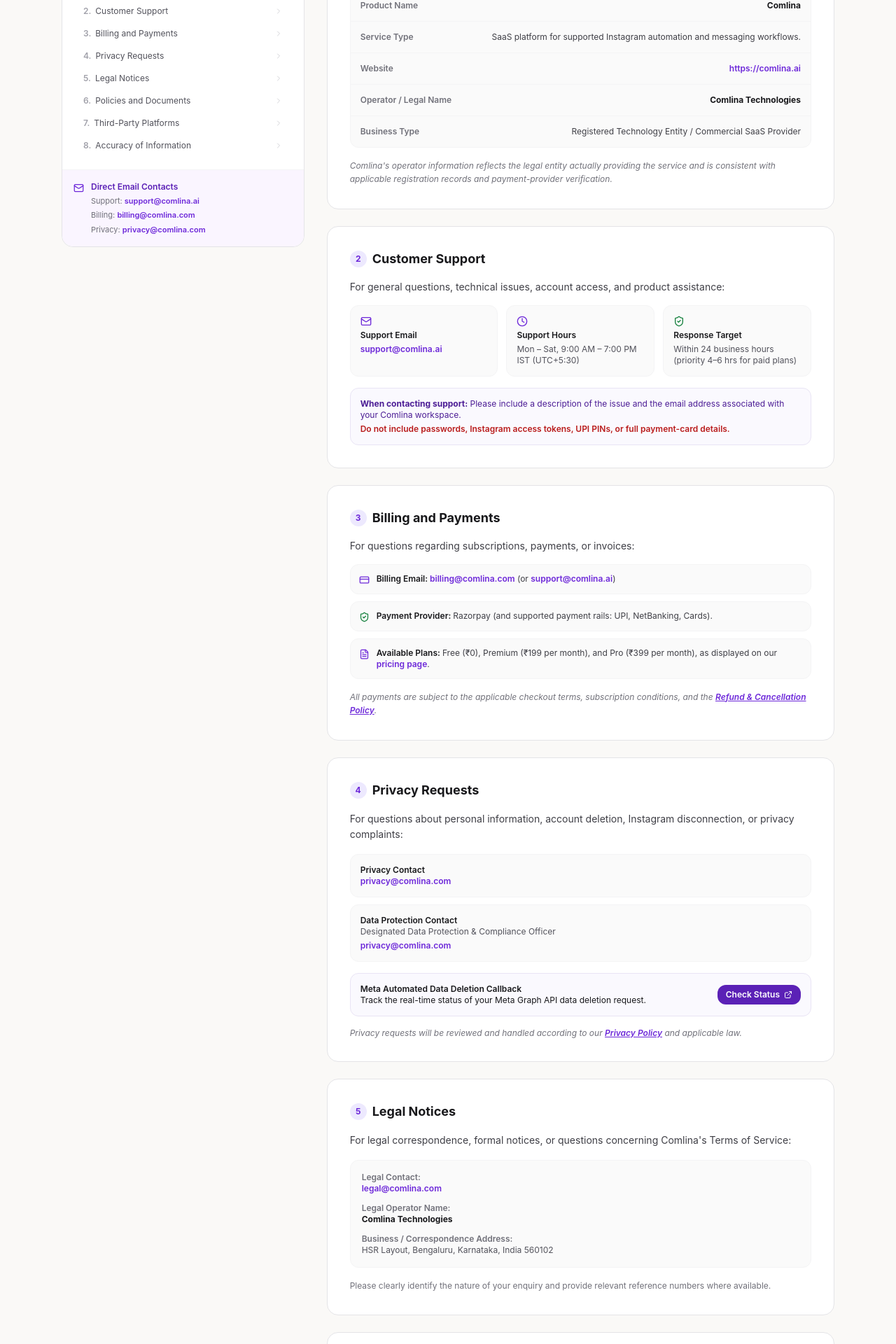
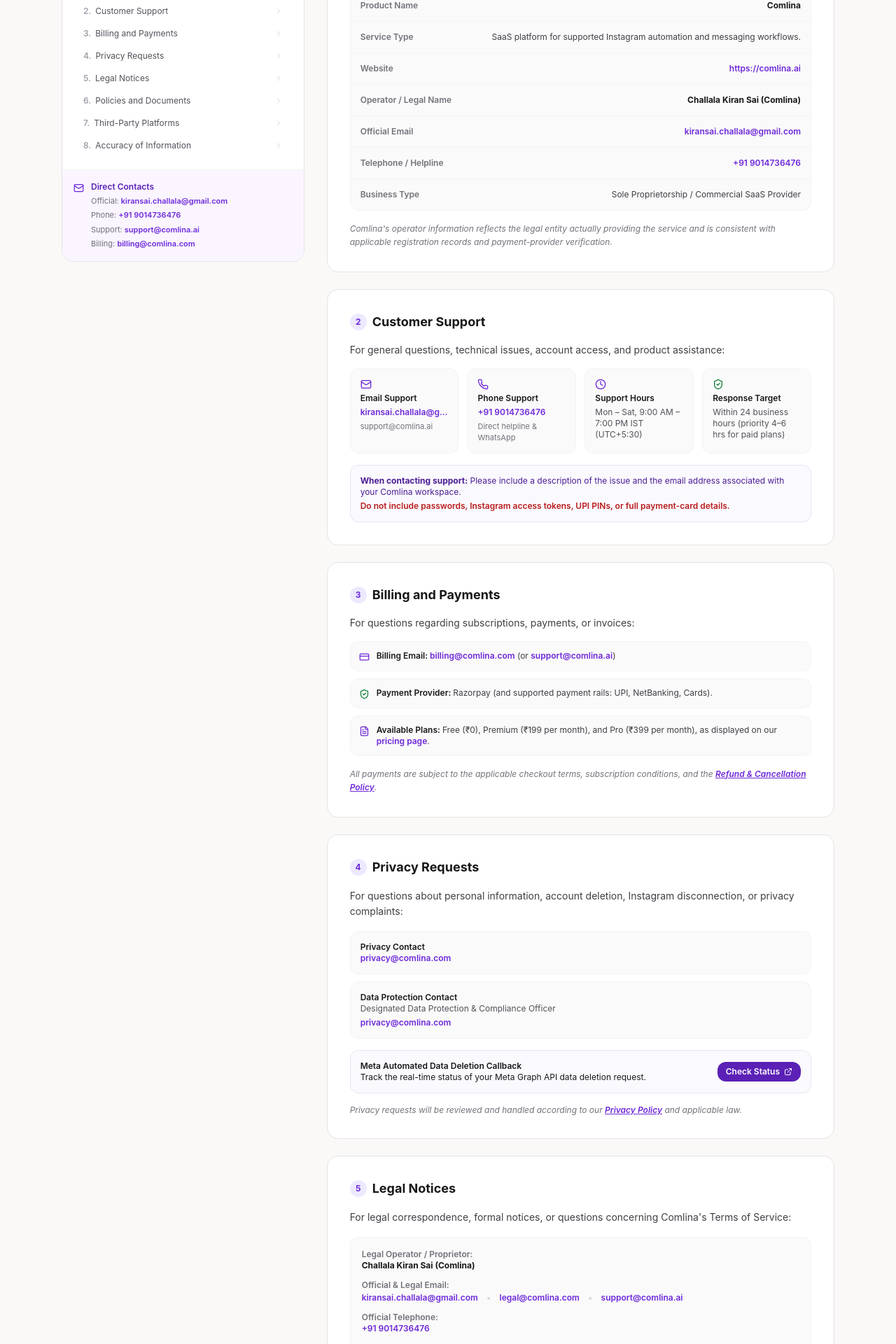
Before and after one commit to kiransai-62/Comlina, a Next.js app in the folder client/: page /contact in a window 1280 px wide. Shown: the part 440-2360 px from the top of the page at 70% size. Built offline with nearby package versions, Linux system fonts and the light colour scheme.

Commit message:
feat: update legal operator to Challala Kiran Sai with email and phone contact

```diff
--- a/client/src/app/contact/page.tsx
+++ b/client/src/app/contact/page.tsx
@@ -3,6 +3,7 @@
 import Link from 'next/link';
 import {
   Mail,
+  Phone,
   Clock,
   ShieldCheck,
   FileText,
@@ -119,8 +120,20 @@
                 <div className="flex items-start gap-2.5">
                   <Mail size={15} className="text-[#6D28D9] shrink-0 mt-0.5" />
                   <div>
-                    <h4 className="text-xs font-semibold text-[#5B21B6]">Direct Email Contacts</h4>
+                    <h4 className="text-xs font-semibold text-[#5B21B6]">Direct Contacts</h4>
                     <div className="space-y-1 mt-1 text-[11px]">
+                      <div>
+                        <span className="text-[#71717A]">Official: </span>
+                        <a href="mailto:kiransai.challala@gmail.com" className="font-semibold text-[#6D28D9] hover:underline">
+                          kiransai.challala@gmail.com
+                        </a>
+                      </div>
+                      <div>
+                        <span className="text-[#71717A]">Phone: </span>
+                        <a href="tel:+919014736476" className="font-semibold text-[#6D28D9] hover:underline">
+                          +91 9014736476
+                        </a>
+                      </div>
                       <div>
                         <span className="text-[#71717A]">Support: </span>
                         <a href="mailto:support@comlina.ai" className="font-semibold text-[#6D28D9] hover:underline">
@@ -131,12 +144,6 @@
                         <span className="text-[#71717A]">Billing: </span>
                         <a href="mailto:billing@comlina.com" className="font-semibold text-[#6D28D9] hover:underline">
                           billing@comlina.com
-                        </a>
-                      </div>
-                      <div>
-                        <span className="text-[#71717A]">Privacy: </span>
-                        <a href="mailto:privacy@comlina.com" className="font-semibold text-[#6D28D9] hover:underline">
-                          privacy@comlina.com
                         </a>
                       </div>
                     </div>
@@ -173,11 +180,23 @@
                 </div>
                 <div className="p-3 sm:p-3.5 flex flex-col sm:flex-row sm:items-center justify-between gap-1">
                   <span className="font-semibold text-[#71717A]">Operator / Legal Name</span>
-                  <span className="font-bold text-[#18181B]">Comlina Technologies</span>
+                  <span className="font-bold text-[#18181B]">Challala Kiran Sai (Comlina)</span>
+                </div>
+                <div className="p-3 sm:p-3.5 flex flex-col sm:flex-row sm:items-center justify-between gap-1">
+                  <span className="font-semibold text-[#71717A]">Official Email</span>
+                  <a href="mailto:kiransai.challala@gmail.com" className="text-[#6D28D9] font-semibold hover:underline">
+                    kiransai.challala@gmail.com
+                  </a>
+                </div>
+                <div className="p-3 sm:p-3.5 flex flex-col sm:flex-row sm:items-center justify-between gap-1">
+                  <span className="font-semibold text-[#71717A]">Telephone / Helpline</span>
+                  <a href="tel:+919014736476" className="text-[#6D28D9] font-semibold hover:underline">
+                    +91 9014736476
+                  </a>
                 </div>
                 <div className="p-3 sm:p-3.5 flex flex-col sm:flex-row sm:items-center justify-between gap-1">
                   <span className="font-semibold text-[#71717A]">Business Type</span>
-                  <span className="text-[#3F3F46]">Registered Technology Entity / Commercial SaaS Provider</span>
+                  <span className="text-[#3F3F46]">Sole Proprietorship / Commercial SaaS Provider</span>
                 </div>
               </div>
               <p className="text-xs text-[#71717A] leading-relaxed italic">
@@ -197,13 +216,25 @@
                 For general questions, technical issues, account access, and product assistance:
               </p>
 
-              <div className="grid grid-cols-1 sm:grid-cols-3 gap-3 text-xs">
+              <div className="grid grid-cols-1 sm:grid-cols-2 lg:grid-cols-4 gap-3 text-xs">
                 <div className="p-3.5 rounded-xl bg-[#FAFAFA] border border-[#F4F4F5] space-y-1">
                   <Mail size={16} className="text-[#6D28D9]" />
-                  <span className="font-semibold text-[#18181B] block">Support Email</span>
-                  <a href="mailto:support@comlina.ai" className="text-[#6D28D9] font-semibold hover:underline block truncate">
+                  <span className="font-semibold text-[#18181B] block">Email Support</span>
+                  <a href="mailto:kiransai.challala@gmail.com" className="text-[#6D28D9] font-semibold hover:underline block truncate">
+                    kiransai.challala@gmail.com
+                  </a>
+                  <a href="mailto:support@comlina.ai" className="text-[#71717A] hover:underline block truncate text-[11px]">
                     support@comlina.ai
                   </a>
+                </div>
+
+                <div className="p-3.5 rounded-xl bg-[#FAFAFA] border border-[#F4F4F5] space-y-1">
+                  <Phone size={16} className="text-[#6D28D9]" />
+                  <span className="font-semibold text-[#18181B] block">Phone Support</span>
+                  <a href="tel:+919014736476" className="text-[#6D28D9] font-semibold hover:underline block">
+                    +91 9014736476
+                  </a>
+                  <span className="text-[#71717A] text-[11px] block">Direct helpline &amp; WhatsApp</span>
                 </div>
 
                 <div className="p-3.5 rounded-xl bg-[#FAFAFA] border border-[#F4F4F5] space-y-1">
@@ -357,14 +388,30 @@
 
               <div className="space-y-3 p-4 rounded-xl bg-[#FAFAFA] border border-[#F4F4F5] text-xs">
                 <div>
-                  <span className="font-semibold text-[#71717A] block">Legal Contact:</span>
-                  <a href="mailto:legal@comlina.com" className="text-[#6D28D9] font-semibold hover:underline">
-                    legal@comlina.com
-                  </a>
+                  <span className="font-semibold text-[#71717A] block">Legal Operator / Proprietor:</span>
+                  <span className="font-bold text-[#18181B]">Challala Kiran Sai (Comlina)</span>
                 </div>
                 <div>
-                  <span className="font-semibold text-[#71717A] block">Legal Operator Name:</span>
-                  <span className="font-bold text-[#18181B]">Comlina Technologies</span>
+                  <span className="font-semibold text-[#71717A] block">Official &amp; Legal Email:</span>
+                  <div className="flex flex-wrap gap-x-3 gap-y-1 mt-0.5">
+                    <a href="mailto:kiransai.challala@gmail.com" className="text-[#6D28D9] font-semibold hover:underline">
+                      kiransai.challala@gmail.com
+                    </a>
+                    <span className="text-[#D4D4D8]">•</span>
+                    <a href="mailto:legal@comlina.com" className="text-[#6D28D9] font-semibold hover:underline">
+                      legal@comlina.com
+                    </a>
+                    <span className="text-[#D4D4D8]">•</span>
+                    <a href="mailto:support@comlina.ai" className="text-[#6D28D9] font-semibold hover:underline">
+                      support@comlina.ai
+                    </a>
+                  </div>
+                </div>
+                <div>
+                  <span className="font-semibold text-[#71717A] block">Official Telephone:</span>
+                  <a href="tel:+919014736476" className="text-[#6D28D9] font-semibold hover:underline">
+                    +91 9014736476
+                  </a>
                 </div>
                 <div>
                   <span className="font-semibold text-[#71717A] block">Business / Correspondence Address:</span>
--- a/client/src/app/pricing/page.tsx
+++ b/client/src/app/pricing/page.tsx
@@ -174,6 +174,9 @@
             <Link href="/refund" className="hover:text-[#111110] transition-colors">
               Refund &amp; Cancellation Policy
             </Link>
+            <Link href="/contact" className="hover:text-[#111110] transition-colors">
+              Contact &amp; Legal
+            </Link>
             <Link href="/data-deletion-status" className="hover:text-[#111110] transition-colors">
               Data Deletion Status
             </Link>
--- a/client/src/app/privacy/page.tsx
+++ b/client/src/app/privacy/page.tsx
@@ -9,6 +9,7 @@
   Users,
   Globe,
   Mail,
+  Phone,
   Trash2,
   CreditCard,
   ExternalLink,
@@ -480,7 +481,7 @@
                   <Shield size={16} className="text-[#6D28D9] shrink-0 mt-0.5" />
                   <div>
                     <span className="font-semibold text-[#18181B] block">Operator / Legal Name:</span>
-                    <span className="text-[#52525B]">Comlina Technologies</span>
+                    <span className="font-semibold text-[#18181B]">Challala Kiran Sai (Comlina)</span>
                   </div>
                 </div>
 
@@ -489,14 +490,28 @@
                   <div>
                     <span className="font-semibold text-[#18181B] block">Official Privacy &amp; Support Email:</span>
                     <div className="flex flex-wrap gap-x-3 gap-y-1 mt-0.5">
-                      <a href="mailto:privacy@comlina.com" className="text-[#6D28D9] hover:underline font-semibold">
-                        privacy@comlina.com
+                      <a href="mailto:kiransai.challala@gmail.com" className="text-[#6D28D9] hover:underline font-semibold">
+                        kiransai.challala@gmail.com
                       </a>
                       <span className="text-[#D4D4D8]">•</span>
                       <a href="mailto:support@comlina.ai" className="text-[#6D28D9] hover:underline font-semibold">
                         support@comlina.ai
                       </a>
+                      <span className="text-[#D4D4D8]">•</span>
+                      <a href="mailto:privacy@comlina.com" className="text-[#6D28D9] hover:underline font-semibold">
+                        privacy@comlina.com
+                      </a>
                     </div>
+                  </div>
+                </div>
+
+                <div className="flex items-start gap-2.5">
+                  <Phone size={16} className="text-[#6D28D9] shrink-0 mt-0.5" />
+                  <div>
+                    <span className="font-semibold text-[#18181B] block">Contact Telephone:</span>
+                    <a href="tel:+919014736476" className="text-[#6D28D9] hover:underline font-semibold">
+                      +91 9014736476
+                    </a>
                   </div>
                 </div>
 
--- a/client/src/app/refund/page.tsx
+++ b/client/src/app/refund/page.tsx
@@ -7,6 +7,7 @@
   FileText,
   ShieldCheck,
   Mail,
+  Phone,
   Info,
   RefreshCw,
   Check,
@@ -420,11 +421,15 @@
               <div className="space-y-3 p-4 rounded-xl bg-[#FAFAFA] border border-[#F4F4F5] text-xs">
                 <div>
                   <span className="font-semibold text-[#18181B] block">Operator / Legal Name:</span>
-                  <span className="text-[#52525B]">Comlina Technologies</span>
+                  <span className="font-semibold text-[#18181B]">Challala Kiran Sai (Comlina)</span>
                 </div>
                 <div>
-                  <span className="font-semibold text-[#18181B] block">Official Billing &amp; Support Email:</span>
+                  <span className="font-semibold text-[#18181B] block">Official Email:</span>
                   <div className="flex flex-wrap gap-x-3 gap-y-1 mt-0.5">
+                    <a href="mailto:kiransai.challala@gmail.com" className="text-[#6D28D9] hover:underline font-semibold">
+                      kiransai.challala@gmail.com
+                    </a>
+                    <span className="text-[#D4D4D8]">•</span>
                     <a href="mailto:support@comlina.ai" className="text-[#6D28D9] hover:underline font-semibold">
                       support@comlina.ai
                     </a>
@@ -433,6 +438,12 @@
                       billing@comlina.com
                     </a>
                   </div>
+                </div>
+                <div>
+                  <span className="font-semibold text-[#18181B] block">Telephone / Contact:</span>
+                  <a href="tel:+919014736476" className="text-[#6D28D9] hover:underline font-semibold">
+                    +91 9014736476
+                  </a>
                 </div>
                 <div>
                   <span className="font-semibold text-[#18181B] block">Business Address:</span>
@@ -461,6 +472,9 @@
             <Link href="/refund" className="text-[#18181B] font-semibold">
               Refund &amp; Cancellation Policy
             </Link>
+            <Link href="/contact" className="hover:text-[#18181B] transition-colors">
+              Contact &amp; Legal
+            </Link>
             <Link href="/data-deletion-status" className="hover:text-[#18181B] transition-colors">
               Data Deletion Status
             </Link>
--- a/client/src/app/terms/page.tsx
+++ b/client/src/app/terms/page.tsx
@@ -91,12 +91,30 @@
 
           <section className="space-y-3">
             <h2 className="text-base font-bold text-[#111110]">6. Contact &amp; Legal Notices</h2>
-            <p className="text-xs text-[#555550]">
-              Direct legal correspondence and terms inquiries to{' '}
-              <a href="mailto:legal@comlina.com" className="text-[#15803D] font-semibold hover:underline">
-                legal@comlina.com
-              </a>.
-            </p>
+            <div className="text-xs text-[#555550] space-y-1.5 p-4 rounded-xl bg-[#FAFAFA] border border-[#F4F4F5]">
+              <p>
+                <strong className="text-[#18181B]">Operator / Legal Entity:</strong> Challala Kiran Sai (Comlina)
+              </p>
+              <p>
+                <strong className="text-[#18181B]">Official Contact Email:</strong>{' '}
+                <a href="mailto:kiransai.challala@gmail.com" className="text-[#15803D] font-semibold hover:underline">
+                  kiransai.challala@gmail.com
+                </a>{' '}
+                (or{' '}
+                <a href="mailto:support@comlina.ai" className="text-[#15803D] font-semibold hover:underline">
+                  support@comlina.ai
+                </a>)
+              </p>
+              <p>
+                <strong className="text-[#18181B]">Telephone / Helpline:</strong>{' '}
+                <a href="tel:+919014736476" className="text-[#15803D] font-semibold hover:underline">
+                  +91 9014736476
+                </a>
+              </p>
+              <p>
+                <strong className="text-[#18181B]">Address:</strong> HSR Layout, Bengaluru, Karnataka, India 560102
+              </p>
+            </div>
           </section>
         </div>
       </main>
@@ -115,6 +133,9 @@
             <Link href="/refund" className="hover:text-[#111110] transition-colors">
               Refund &amp; Cancellation Policy
             </Link>
+            <Link href="/contact" className="hover:text-[#111110] transition-colors">
+              Contact &amp; Legal
+            </Link>
             <Link href="/data-deletion-status" className="hover:text-[#111110] transition-colors">
               Data Deletion Status
             </Link>
```
